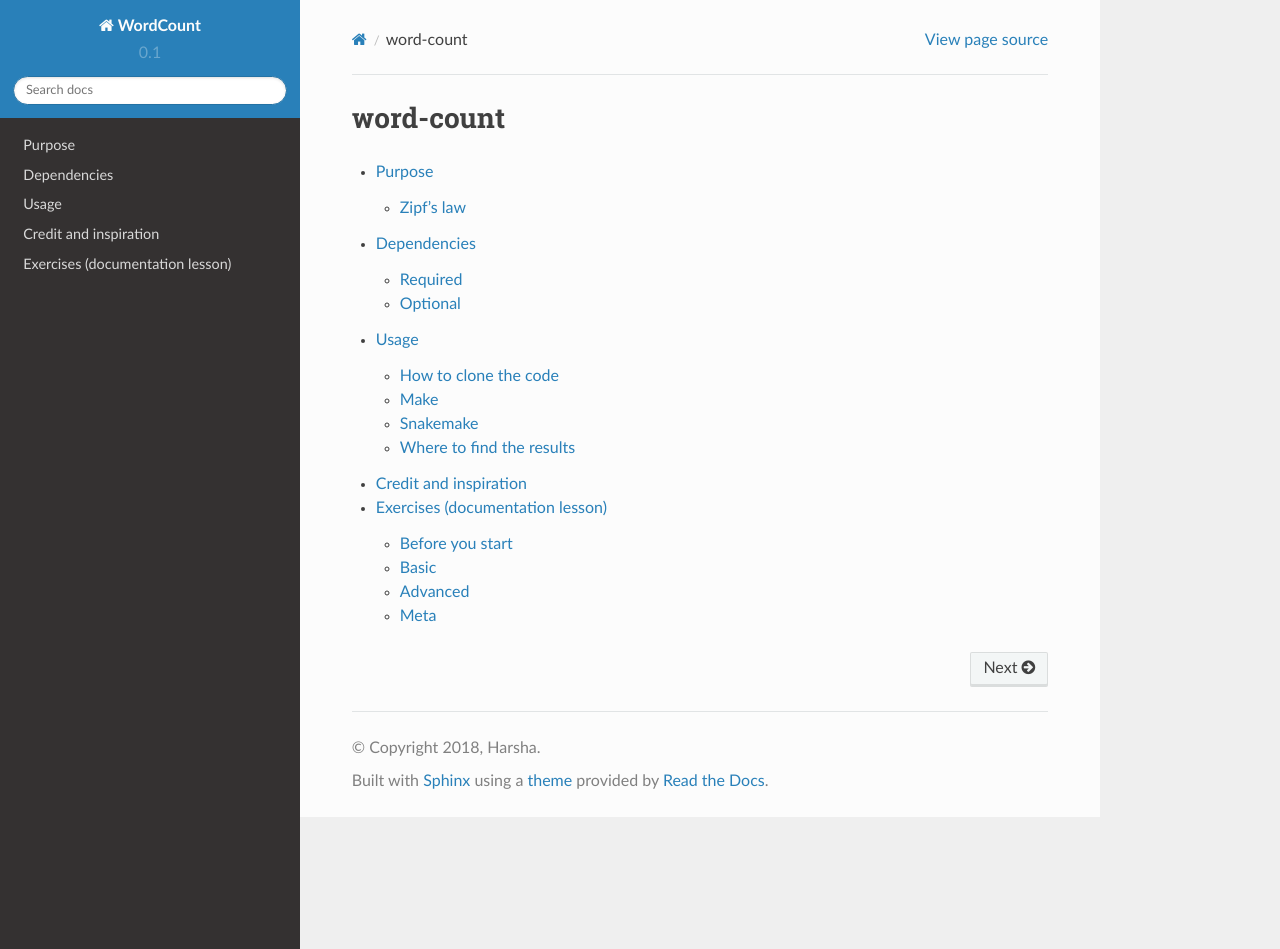
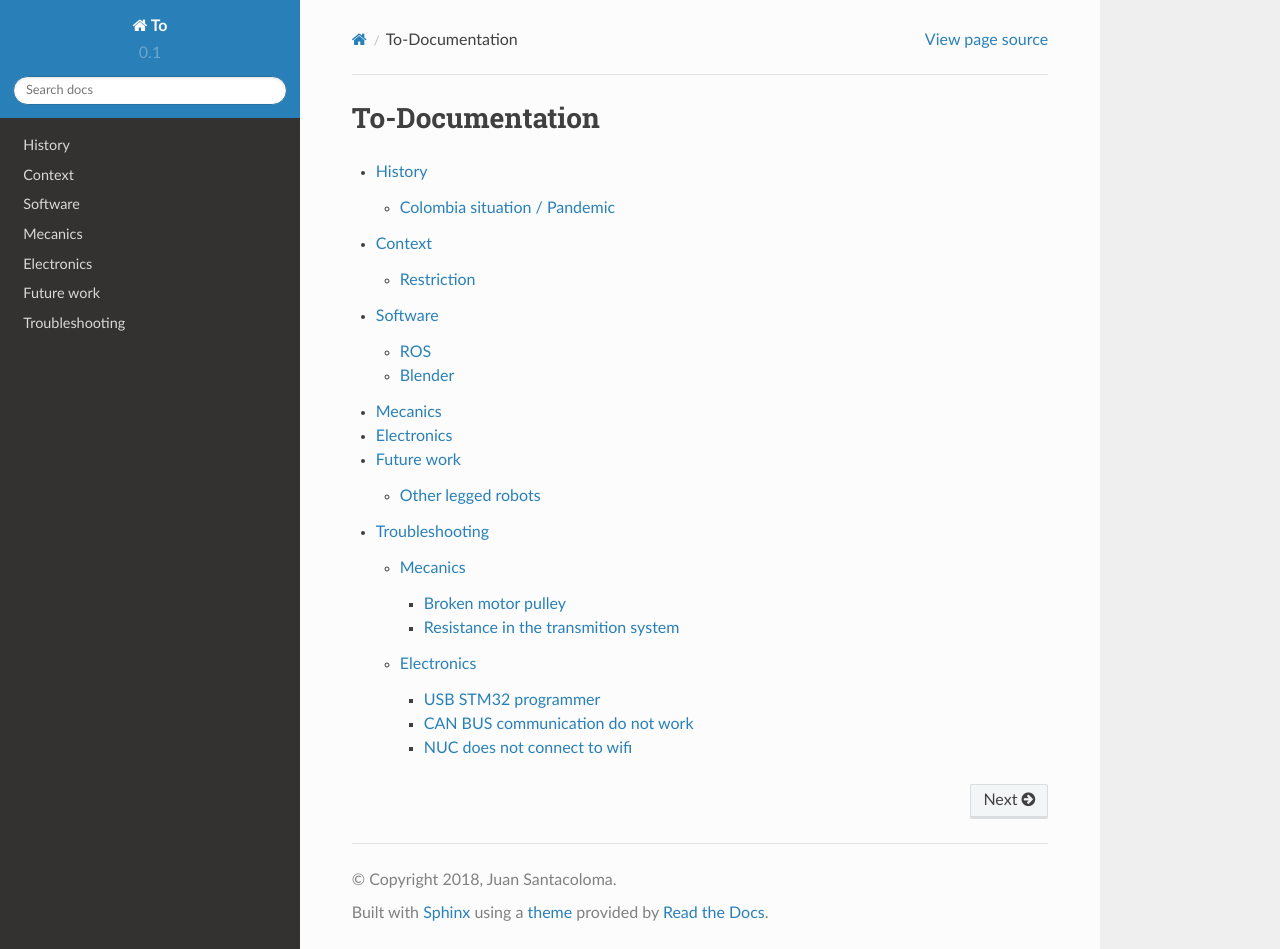
Before and after one commit to JuanSantacoloma/to_documentation, a Sphinx documentation site: the page built from doc/index.rst, in a window 1280 px wide and 949 px high. Built offline with Sphinx 7.4.7 and the Read the Docs theme 2.0.0, drawn with Linux system fonts in a browser that asks for light colours.

Commit message:
[feat]: to structure

```diff
--- /dev/null
+++ b/doc/1_history.rst
@@ -0,0 +1,12 @@
+
+
+History
+#######
+
+Write me here...
+
+
+Colombia situation / Pandemic
+=============================
+
+Write me ...
--- /dev/null
+++ b/doc/3_software.rst
@@ -0,0 +1,16 @@
+
+
+Software
+########
+
+
+ROS
+===
+
+Write me ...
+
+
+Blender
+=======
+
+Generate all results:
--- /dev/null
+++ b/doc/4_hardware.rst
@@ -0,0 +1,10 @@
+
+
+Mecanics
+########
+- Movments profile
+- Torque and incertia
+
+
+Electronics
+###########
--- /dev/null
+++ b/doc/5_future_work.rst
@@ -0,0 +1,7 @@
+
+
+Future work
+###########
+
+Other legged robots
+===================
--- /dev/null
+++ b/doc/6_troubleshooting.rst
@@ -0,0 +1,21 @@
+
+
+Troubleshooting
+###############
+
+Mecanics
+========
+Broken motor pulley
+-------------------
+
+Resistance in the transmition system
+------------------------------------
+
+Electronics
+===========
+USB STM32 programmer
+--------------------
+CAN BUS communication do not work
+---------------------------------
+NUC does not connect to wifi
+----------------------------
--- a/doc/conf.py
+++ b/doc/conf.py
@@ -1,7 +1,7 @@
 #!/usr/bin/env python3
 # -*- coding: utf-8 -*-
 #
-# WordCount documentation build configuration file, created by
+# To documentation build configuration file, created by
 # sphinx-quickstart on Fri Jun  8 14:27:52 2018.
 #
 # This file is execfile()d with the current directory set to its
@@ -46,9 +46,9 @@ source_suffix = '.rst'
 master_doc = 'index'
 
 # General information about the project.
-project = 'WordCount'
-copyright = '2018, Harsha'
-author = 'Harsha'
+project = 'To'
+copyright = '2018, Juan Santacoloma'
+author = 'Juan Santacoloma'
 
 # The version info for the project you're documenting, acts as replacement for
 # |version| and |release|, also used in various other places throughout the
@@ -64,7 +64,7 @@ release = '0.1'
 #
 # This is also used if you do content translation via gettext catalogs.
 # Usually you set "language" from the command line for these cases.
-language = None
+language = 'en'
 
 # List of patterns, relative to source directory, that match files and
 # directories to ignore when looking for source files.
@@ -112,7 +112,7 @@ html_sidebars = {
 # -- Options for HTMLHelp output ------------------------------------------
 
 # Output file base name for HTML help builder.
-htmlhelp_basename = 'WordCountdoc'
+htmlhelp_basename = 'Todoc'
 
 
 # -- Options for LaTeX output ---------------------------------------------
@@ -139,8 +139,8 @@ latex_elements = {
 # (source start file, target name, title,
 #  author, documentclass [howto, manual, or own class]).
 latex_documents = [
-    (master_doc, 'WordCount.tex', 'WordCount Documentation',
-     'Harsha', 'manual'),
+    (master_doc, 'To.tex', 'To Documentation',
+     'Juan Santacoloma', 'manual'),
 ]
 
 
@@ -149,7 +149,7 @@ latex_documents = [
 # One entry per manual page. List of tuples
 # (source start file, name, description, authors, manual section).
 man_pages = [
-    (master_doc, 'wordcount', 'WordCount Documentation',
+    (master_doc, 'To', 'To Documentation',
      [author], 1)
 ]
 
@@ -160,7 +160,7 @@ man_pages = [
 # (source start file, target name, title, author,
 #  dir menu entry, description, category)
 texinfo_documents = [
-    (master_doc, 'WordCount', 'WordCount Documentation',
-     author, 'WordCount', 'One line description of project.',
+    (master_doc, 'To', 'To Documentation',
+     author, 'To', 'One line description of project.',
      'Miscellaneous'),
 ]
--- a/doc/dependencies.rst
+++ /dev/null
@@ -1,18 +0,0 @@
-
-
-Dependencies
-============
-
-Required
---------
-
-- Python
-- Numpy
-- Matplotlib
-- Make or Snakemake
-
-
-Optional
---------
-
-- Docker
--- a/doc/exercises.rst
+++ /dev/null
@@ -1,49 +0,0 @@
-
-
-Exercises (documentation lesson)
-================================
-
-Before you start
-----------------
-
-- Discuss the exercise idea with the classroom.
-- Distribute exercises among groups of 2-3 persons.
-- Open a GitHub issue and inform the community about the problem and how you
-  plan to solve it. Discuss why we do this.
-- Fork this project.
-- Commit to your fork. In your commit message auto-close the issue you have addressed.
-- Submit a pull request.
-- We then review the pull requests.
-- After the pull requests are merged we verify that documentation updates itself.
-
-
-Basic
------
-
-- Document the purpose of this example code.
-- Document how to clone the code.
-- Describe the project tree structure.
-- Write a sentence or two about Zipf's law and link to Wikipedia
-  (coordinate with the group working on the previous exercise).
-- Document how to check the code style with ``pycodestyle``.
-- Give other developers hints on how they can contribute to the documentation.
-- Document how to build the documentation locally
-  (coordinate with the group working on the previous exercise).
-- Add an example output.
-- Add an example plot
-  (coordinate with the group working on the previous exercise).
-- Document where/how to ask for help.
-- Add a math equation somewhere.
-
-
-Advanced
---------
-
-- Add a test and document how to run it.
-- Add the possibility to auto-document Python code.
-
-
-Meta
-----
-
-- Add new exercises ideas for future workshops (edit this file).
--- a/doc/index.rst
+++ b/doc/index.rst
@@ -4,14 +4,15 @@
    table of contents
 
 
-word-count
-==========
+To-Documentation
+================
 
 .. toctree::
-   :maxdepth: 2
+   :maxdepth: 3
 
-   purpose.rst
-   dependencies.rst
-   usage.rst
-   credit.rst
-   exercises.rst
+   1_history.rst
+   2_context_restriction.rst
+   3_software.rst
+   4_hardware.rst
+   5_future_work.rst
+   6_troubleshooting.rst
--- a/doc/purpose.rst
+++ /dev/null
@@ -1,12 +0,0 @@
-
-
-Purpose
-=======
-
-Write me here...
-
-
-Zipf's law
-----------
-
-Write me ...
--- a/doc/usage.rst
+++ /dev/null
@@ -1,32 +0,0 @@
-
-
-Usage
-=====
-
-
-How to clone the code
----------------------
-
-Write me ...
-
-
-Make
-----
-
-Generate all results:
-
-::
-
-  $ make
-
-
-Snakemake
----------
-
-Write me ...
-
-
-Where to find the results
--------------------------
-
-Write me ...
```
Also changed, not shown: doc/2_context_restriction.rst (added, +10 -0 lines), doc/credit.rst (deleted, +0 -7 lines), 1 other file.
